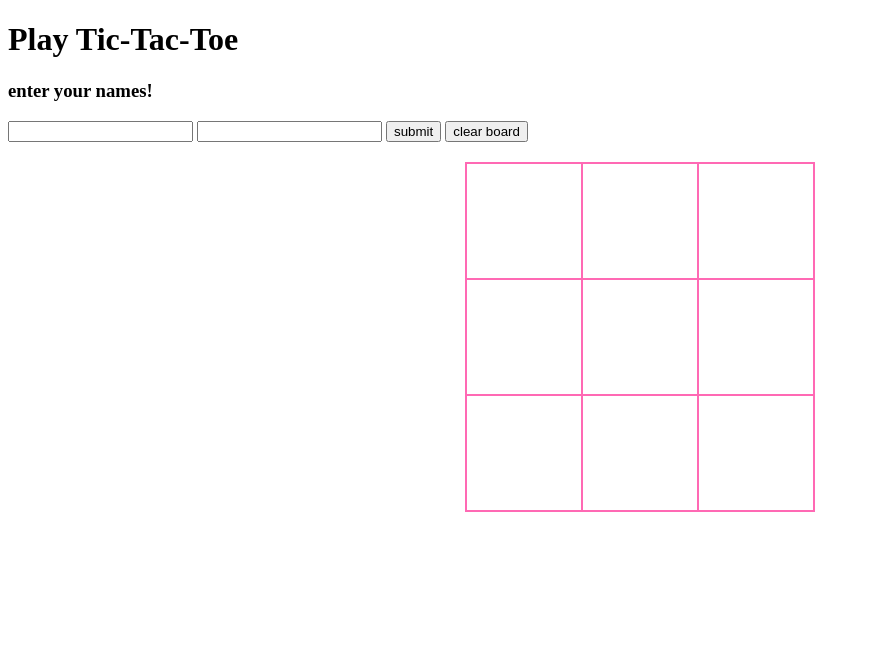
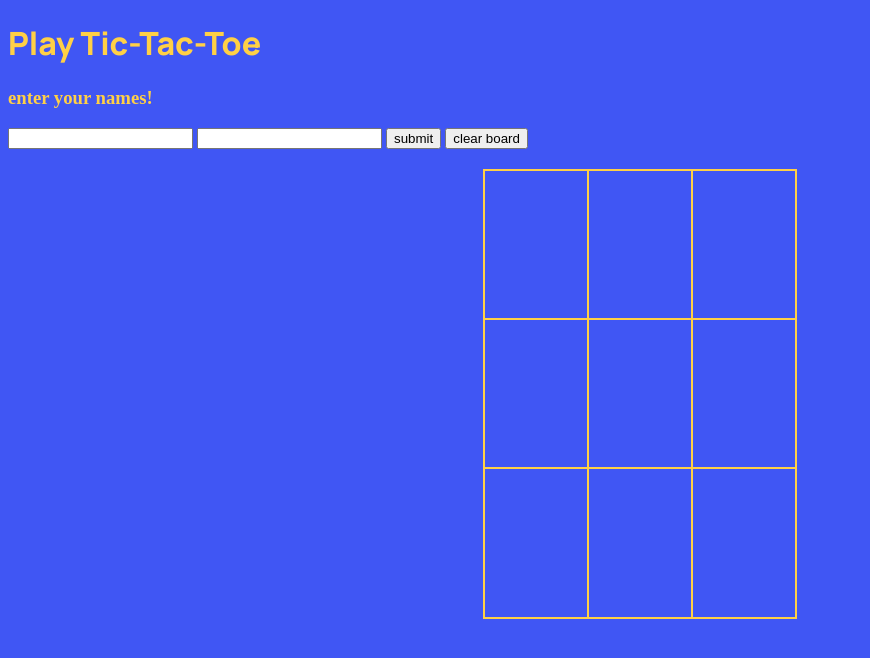
Before and after one commit to josie-p/Arcade, a plain HTML site: page index.html in a window 1280 px wide. Shown: the whole page, without its empty margins (0-870 px from the left). Drawn offline with Linux system fonts and the light colour scheme.

Commit message:
added some colors and the program will check on wins and ties accurately

```diff
--- a/index.css
+++ b/index.css
@@ -1,19 +1,43 @@
+@import url('https://fonts.googleapis.com/css2?family=Josefin+Sans:wght@200&family=Manrope:wght@200;800&display=swap');
+
+html{
+    color: #ffd046;
+    background-color: #4056f4;
+}
+
+header{
+    margin: auto;
+}
+h1{
+    font-family: 'Manrope', sans-serif;
+    font-weight: 800;
+}
+
 table, td{
     margin: auto;
-    /* width: 200px;
-    height: 200px; */
     font-size: 3rem;
-    border: 2px solid hotpink;
+    border: 2px solid #ffd046;
     border-collapse: collapse;
     /* border: 1px solid black; */
 }
 
 td{
-    max-width: 50px;
-    max-height: 50px;
+    max-width: 100px;
+    max-height: 100px;
+    min-width: 100px;
+    min-height: 100px;
 }
 
 table{
-    width: 350px;
-    height: 350px;
+    width: 150px;
+    height: 450px;
 }
+
+
+/* #playing-board{
+    display: flex;
+    flex-direction: row;
+    flex-wrap: nowrap;
+    justify-content: center;  */
+    /* /* max-width: 500px; */
+/* } */
--- a/index.js
+++ b/index.js
@@ -14,6 +14,10 @@ let table = document.getElementsByTagName("table")[0];
 let clearButton = document.getElementById("clearButton");
 
 let noTouchy = false;
+
+// let cat = false;
+
+let count = 0;
 
 let gameState = {
   players: ["X", "O"],
@@ -73,12 +77,18 @@ function addTick(evt) {
   } else {
     if (gameState.currentPlayer === "X") {
       evt.target.innerText = "X";
+      count++;
       checkWin();
+
+      // checkTie();
     } else {
       evt.target.innerText = "O";
+      count++;
       checkWin();
+      // checkTie();
     }
   }
+
 
   togglePlayer();
   displayTurn.innerText = `${gameState.currentPlayer}, it's your turn!`;
@@ -110,8 +120,10 @@ function clearBoard() {
 clearButton.addEventListener("click", clearBoard);
 
 function winMsg(player, position) {
+  // cat = true;
   return player + " " + "won in the " + position + "!!";
 }
+
 
 function checkWin() {
   let td = document.getElementsByTagName("td");
@@ -170,6 +182,10 @@ function checkWin() {
       gameState.currentPlayer,
       "diagonally to the left"
     );
+  } else{
+    if(count >= 9){
+      victoryMessage.innerText = 'The cat got the game!';
+    }
   }
 
   if (victoryMessage.innerText !== "") {
```
